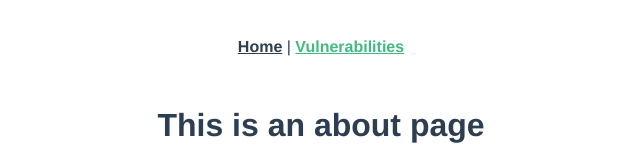
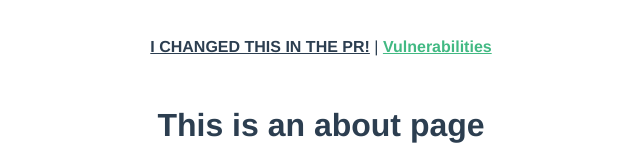
Before and after one commit to baloise-incubator/devops-butterfly, a Vue app: page /#/image-vulnerabilities in a window 1280 px wide. Shown: the top 160 px of the page, without its empty margins (319-959 px from the left). Built offline with nearby package versions, Linux system fonts and the light colour scheme; no server answers.

Commit message:
try pr previews

```diff
--- a/src/App.vue
+++ b/src/App.vue
@@ -1,7 +1,7 @@
 <template>
   <div id="app">
     <div id="nav">
-      <router-link to="/">Home</router-link> |
+      <router-link to="/">I CHANGED THIS IN THE PR!</router-link> |
       <router-link to="/image-vulnerabilities">Vulnerabilities</router-link>
     </div>
     <router-view />
```
